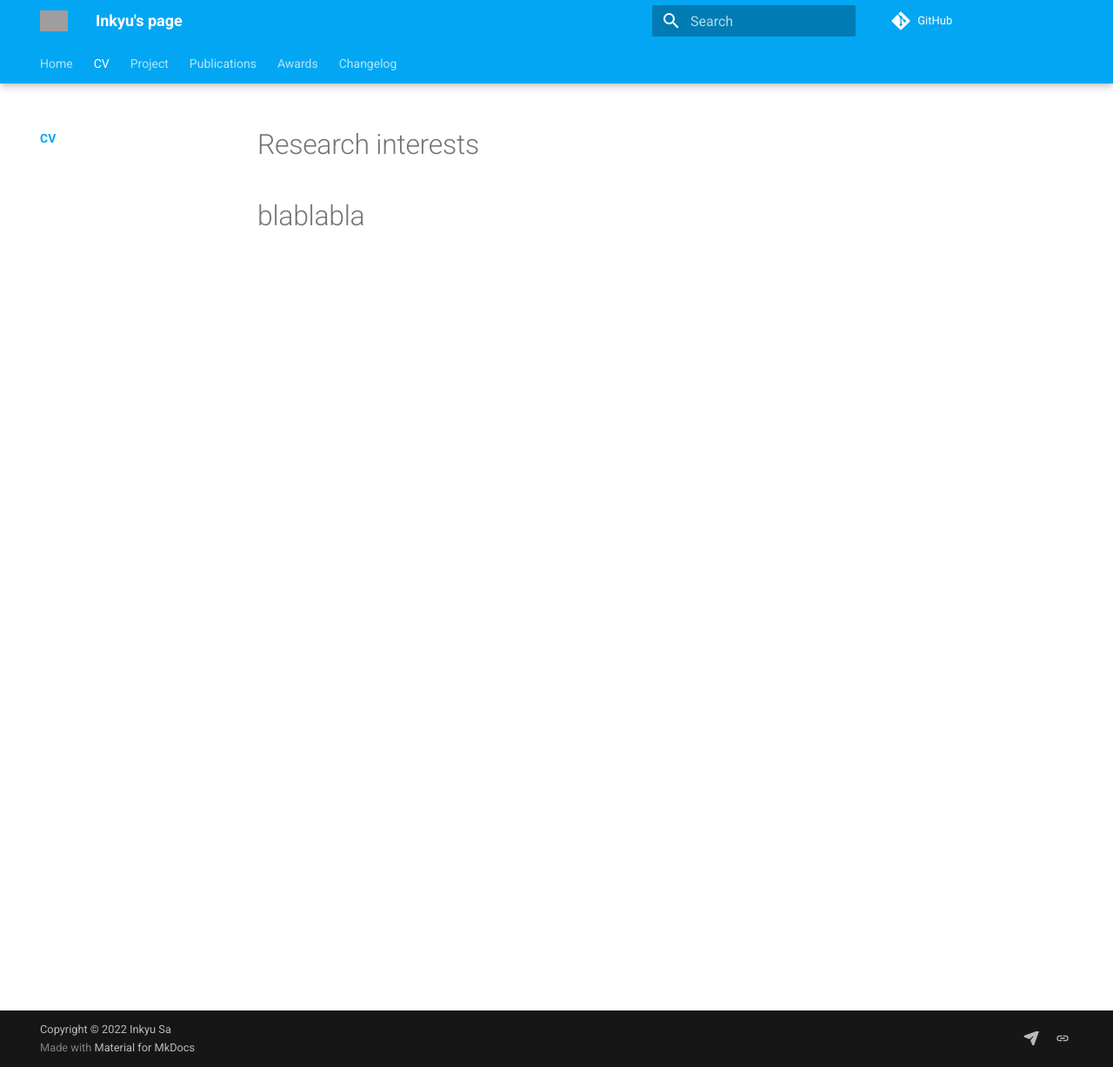
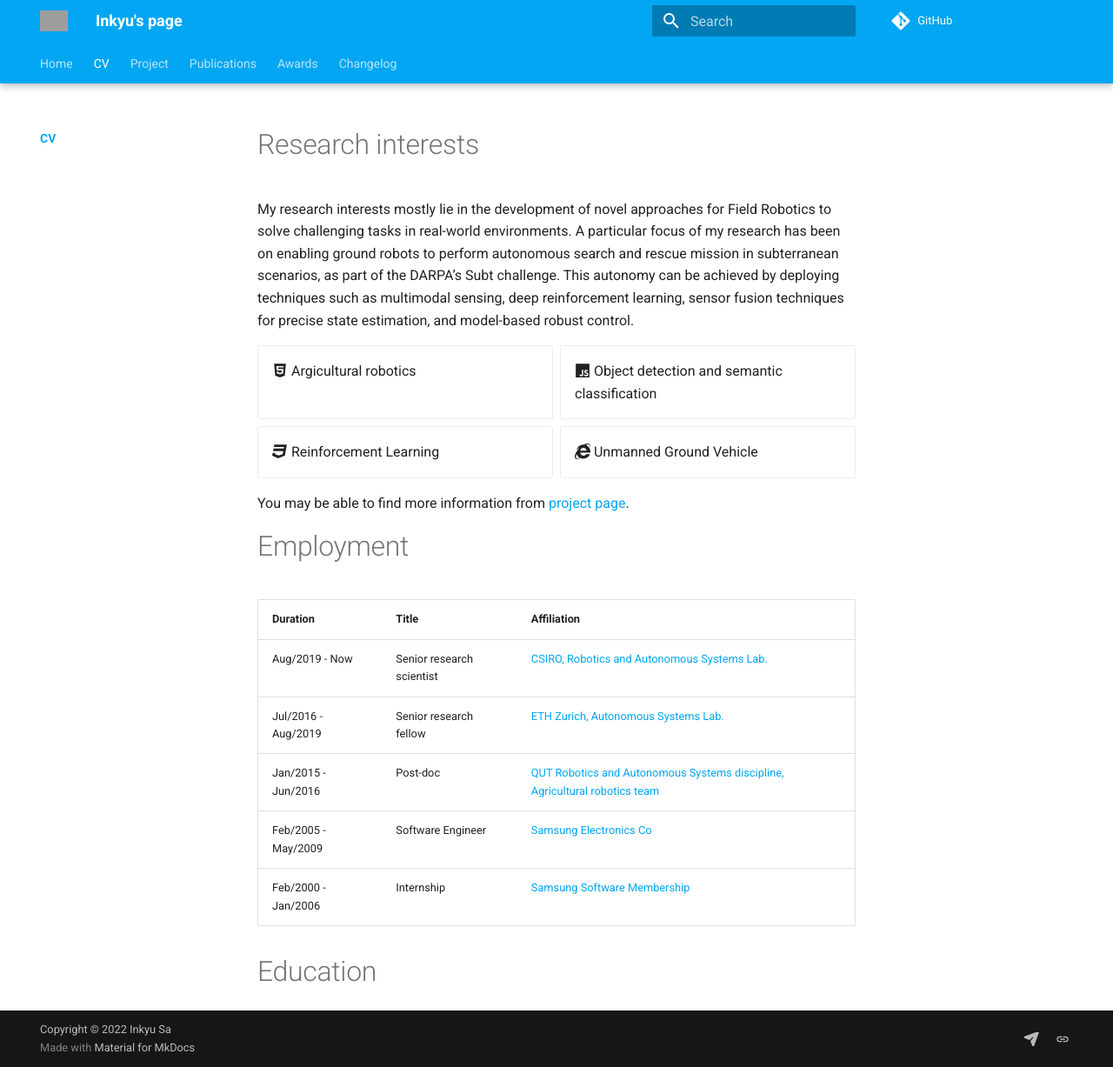
Before and after one commit to inkyusa/inkyusa.github.io, an MkDocs documentation site: the page built from docs/cv/index.md, in a window 1280 px wide and 1227 px high. Shown: the whole window at 87% size. Built offline with MkDocs 1.6.1 and Material for MkDocs 9.7.7, drawn with Linux system fonts in a browser that asks for light colours; comment, search, counter and statistics services are not loaded; grey boxes are pictures that could not be loaded.

Commit message:
cv update

```diff
--- a/docs/cv/index.md
+++ b/docs/cv/index.md
@@ -1,7 +1,42 @@
 ---
-title: CV
+title: Curriculum Vitae
 ---
 
 # Research interests
+My research interests mostly lie in the development of novel approaches for Field Robotics to solve challenging tasks in real-world environments. A particular focus of my research has been on enabling ground robots to perform autonomous search and rescue mission in subterranean scenarios, as part of the DARPA’s Subt challenge. This autonomy can be achieved by deploying techniques such as multimodal sensing, deep reinforcement learning, sensor fusion techniques for precise state estimation, and model-based robust control.
 
-# blablabla
+<div class="grid cards" markdown>
+
+- :fontawesome-brands-html5: Argicultural robotics
+- :fontawesome-brands-js: Object detection and semantic classification
+- :fontawesome-brands-css3: Reinforcement Learning
+- :fontawesome-brands-internet-explorer: Unmanned Ground Vehicle
+
+</div>
+
+
+You may be able to find more information from [project page].
+
+# Employment
+
+| Duration      |Title |Affiliation                         |
+| ----------- | ----------------|----------------- |
+| Aug/2019 - Now | Senior research scientist | [CSIRO, Robotics and Autonomous Systems Lab.]{:target="_blank"}
+| Jul/2016 - Aug/2019 | Senior research fellow | [ETH Zurich, Autonomous Systems Lab.]{:target="_blank"}
+| Jan/2015 - Jun/2016 | Post-doc| [QUT Robotics and Autonomous Systems discipline, Agricultural robotics team]{:target="_blank"} |
+| Feb/2005 - May/2009 | Software Engineer| [Samsung Electronics Co]{:target="_blank"}|
+| Feb/2000 - Jan/2006 | Internship  | [Samsung Software Membership]{:target="_blank"}|
+
+
+
+
+# Education
+
+
+
+  [QUT Robotics and Autonomous Systems discipline, Agricultural robotics team]: https://roboticvision.org
+  [Samsung Electronics Co]: https://www.samsung.com/
+  [Samsung Software Membership]: https://www.secmem.org/
+  [ETH Zurich, Autonomous Systems Lab.]: https://asl.ethz.ch/
+  [CSIRO, Robotics and Autonomous Systems Lab.]: https://research.csiro.au/robotics/
+  [project page]: ../project/index.md
--- a/mkdocs.yml
+++ b/mkdocs.yml
@@ -40,6 +40,7 @@ markdown_extensions:
   - def_list
   - attr_list
   - tables
+  - md_in_html
   - pymdownx.arithmatex:
       generic: true
   - admonition
--- /dev/null
+++ b/overrides/main.html
@@ -0,0 +1,5 @@
+{% extends "base.html" %}
+
+{% block htmltitle %}
+  <title>Inkyu's page</title>
+{% endblock %}
```
